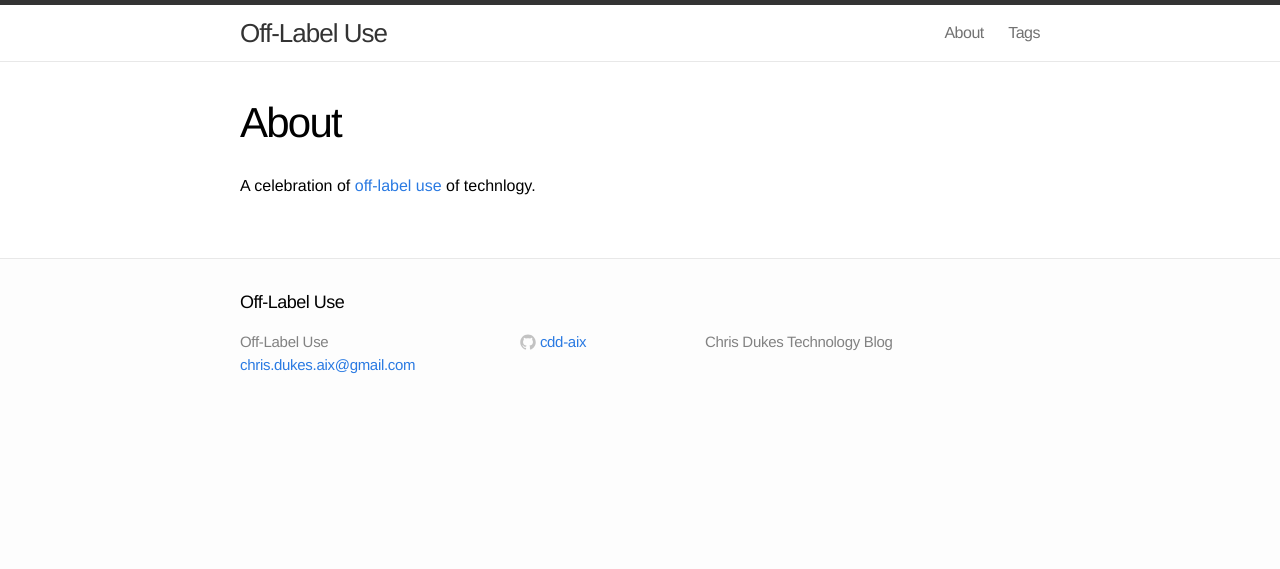
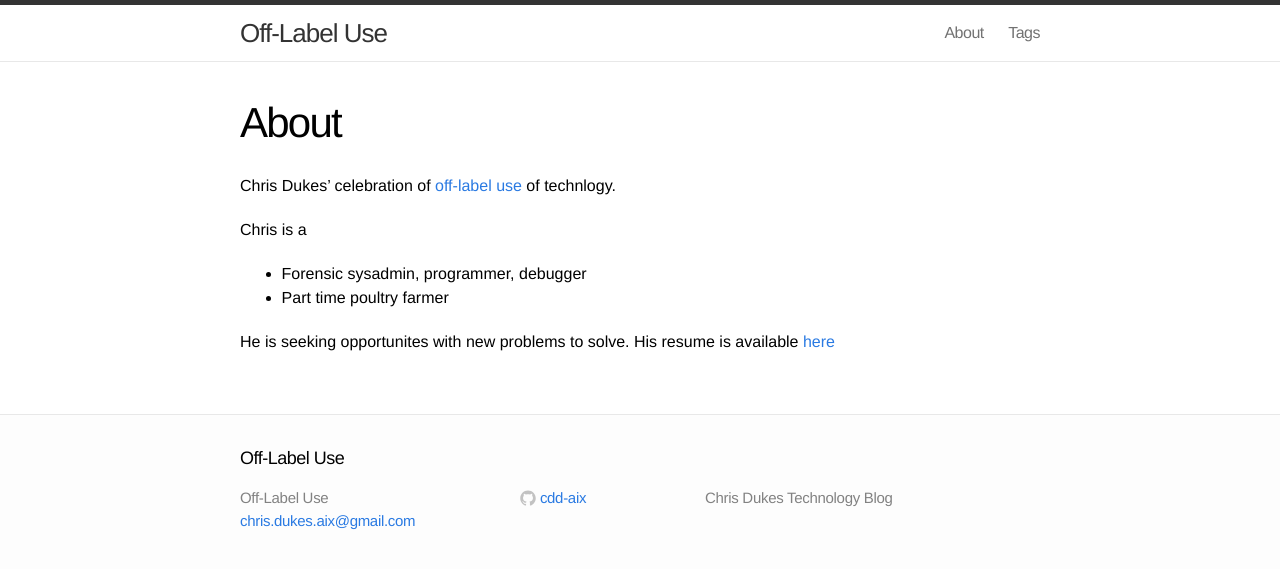
Before and after one commit to cdd-aix/cdd-aix.github.io, a Jekyll site: the page built from about.md, in a window 1280 px wide. Shown: the top 569 px of the page. Built offline with Jekyll 4.4.1, drawn with Linux system fonts in a browser that asks for light colours.

Commit message:
Updated about.

```diff
--- a/about.md
+++ b/about.md
@@ -4,4 +4,12 @@ title: About
 permalink: /about/
 ---
 
-A celebration of [off-label use](https://en.wikipedia.org/wiki/Off-label_use) of technlogy.
+Chris Dukes' celebration of [off-label use](https://en.wikipedia.org/wiki/Off-label_use) of technlogy.
+
+Chris is a
+* Forensic sysadmin, programmer, debugger
+* Part time poultry farmer
+
+He is seeking opportunites with new problems to solve.  His resume is
+available
+[here](https://docs.google.com/document/d/1hNE0nzj_UbkpaskGGsW_6Z4G55Iyp8eSnLgpfN7dC9A/edit?usp=sharing)
```
